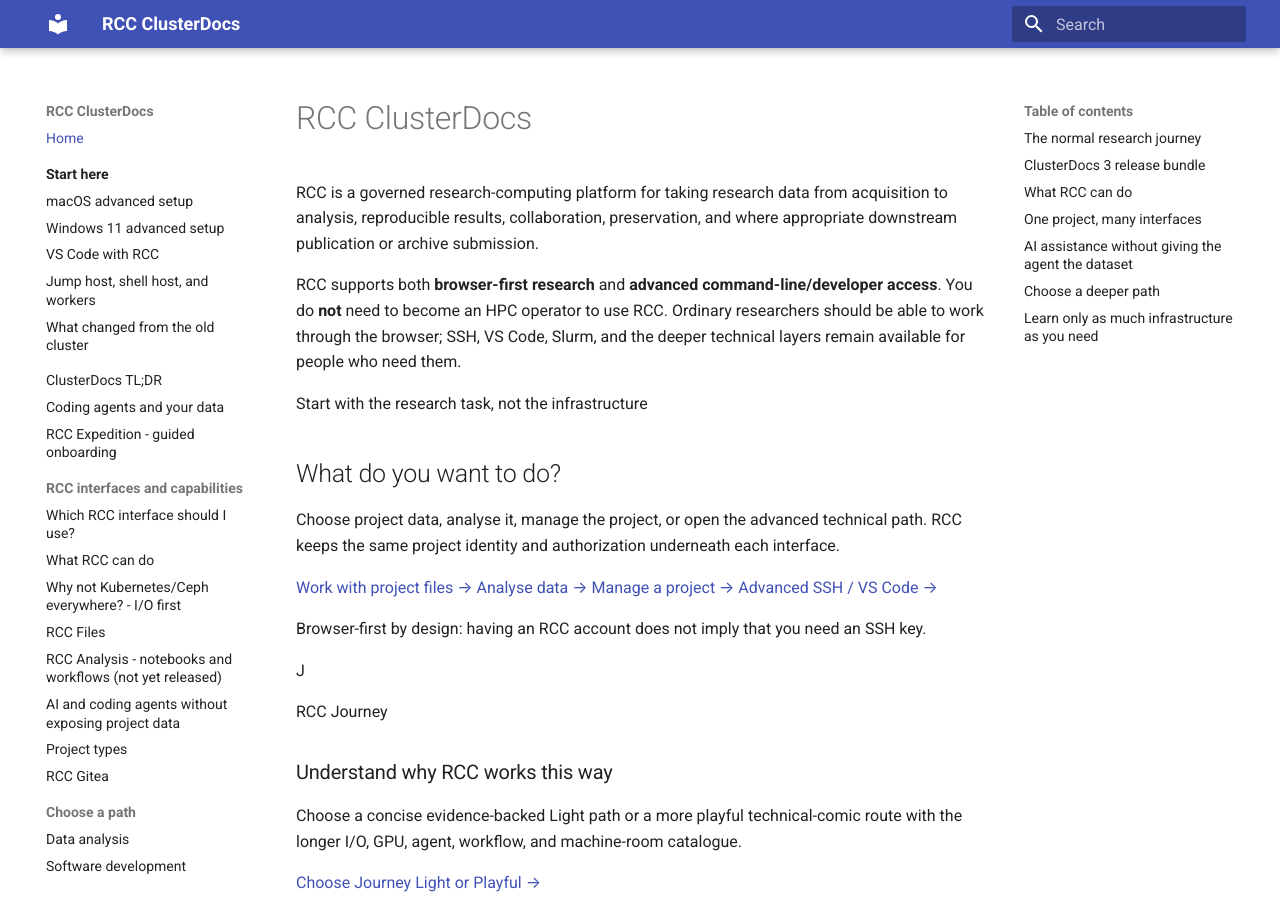
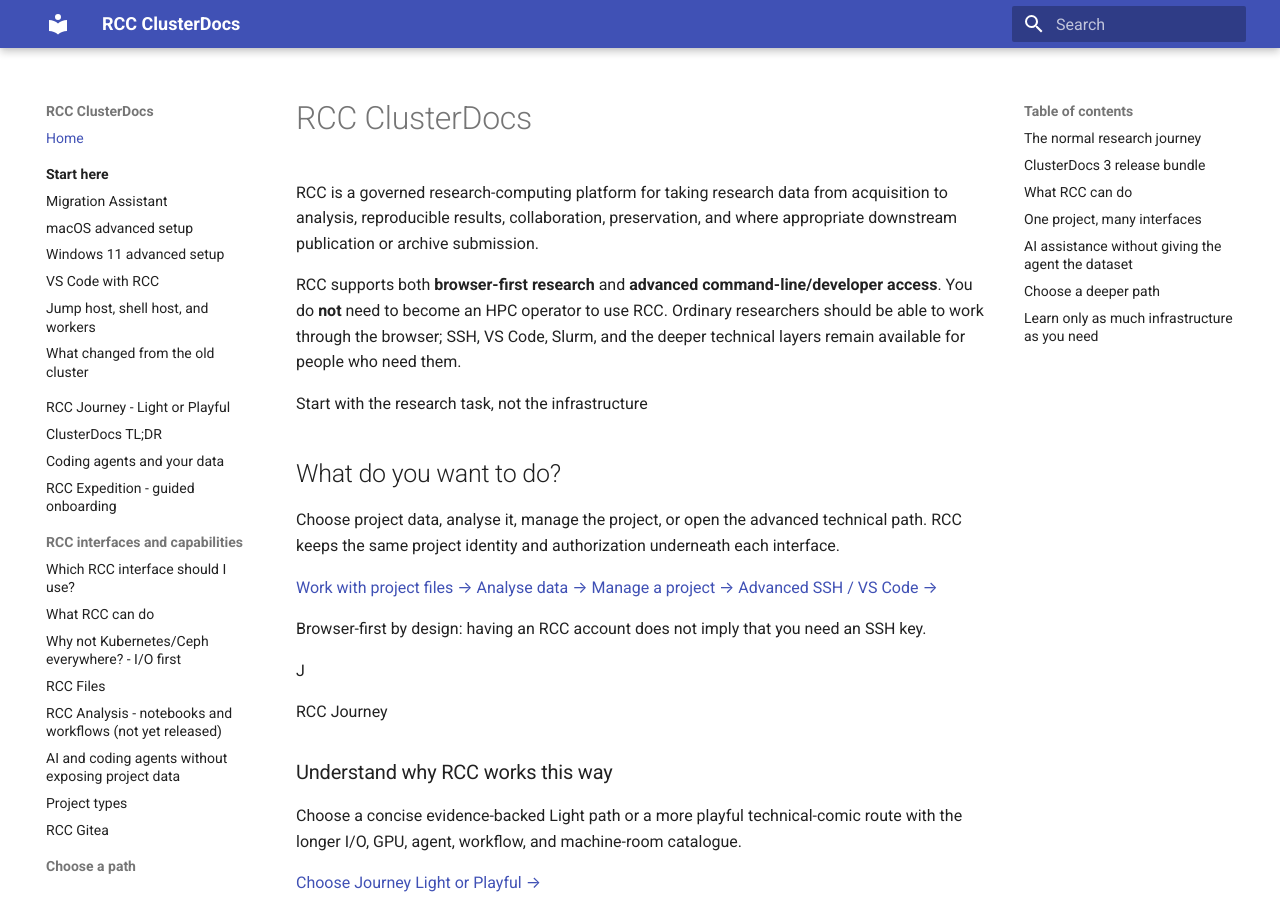
Before and after one commit to IKIM-Essen/ClusterDocs, an MkDocs documentation site: the page built from docs/index.md, in a window 1280 px wide and 900 px high. Built offline with MkDocs 1.6.1 and Material for MkDocs 9.7.7, drawn with Linux system fonts in a browser that asks for light colours.

Commit message:
Expose Journey and Migration Assistant in navigation

```diff
--- a/mkdocs.yml
+++ b/mkdocs.yml
@@ -13,11 +13,13 @@
   - Home: index.md
   - Start here:
       - First 15 minutes: getting-started/index.md
+      - Migration Assistant: getting-started/migration-assistant.md
       - macOS advanced setup: getting-started/macos.md
       - Windows 11 advanced setup: getting-started/windows.md
       - VS Code with RCC: getting-started/vscode.md
       - Jump host, shell host, and workers: concepts/jump-shell-compute.md
       - What changed from the old cluster: getting-started/what-changed.md
+  - RCC Journey - Light or Playful: rcc-journey.md
   - ClusterDocs TL;DR: tldr.md
   - Coding agents and your data: concepts/how-rcc-works.md
   - RCC Expedition - guided onboarding: rcc-expedition.md
```
